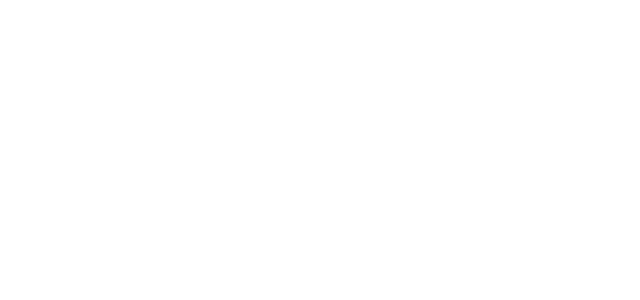
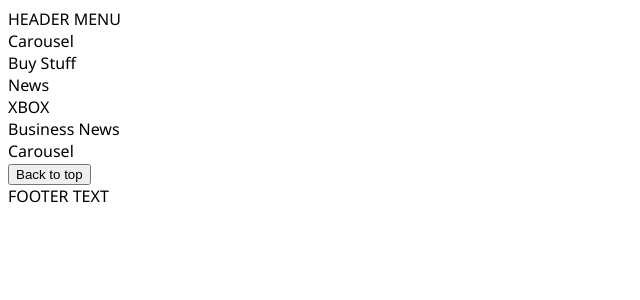
Before and after one commit to Stonehagen/clone-microsoft-com, a React (Create React App) app: page / in a window 1280 px wide. Shown: the top 300 px of the page, without its empty margins (0-640 px from the left). Built offline with nearby package versions, Linux system fonts and the light colour scheme.

Commit message:
layout rough structure of HTML

```diff
--- a/src/App.js
+++ b/src/App.js
@@ -1,11 +1,23 @@
-import React from "react";
+import React from 'react';
+import './styles/App.css';
 
 const App = () => {
   return (
     <div className="App">
-
+      <div className="Header">HEADER MENU</div>
+      <div className="Main">
+        <div className="Carousel-Wide">Carousel</div>
+        <div className="Shop-List">Buy Stuff</div>
+        <div className="News-Grid">News</div>
+        <div className="Xbox-Hero">XBOX</div>
+        <div className="News-Grid-Business">Business News</div>
+        <div className="Carousel-Small">Carousel</div>
+        <div className="Social-List"></div>
+        <button>Back to top</button>
+      </div>
+      <div className="Footer">FOOTER TEXT</div>
     </div>
   );
-}
+};
 
 export default App;
--- /dev/null
+++ b/src/styles/App.css
@@ -0,0 +1,3 @@
+.App {
+  font-family: 'Segoe UI', Tahoma, Geneva, Verdana, sans-serif;
+}
```
